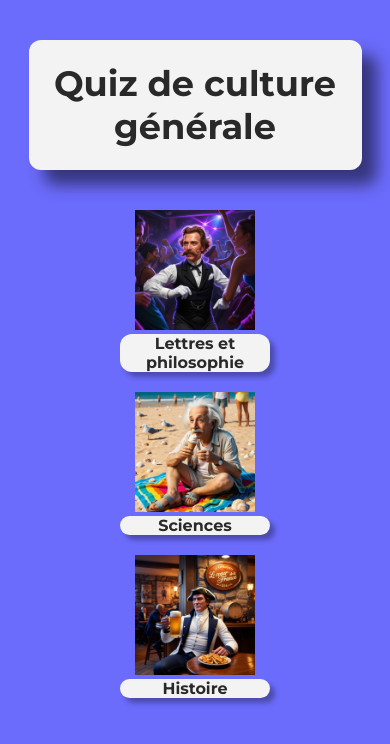
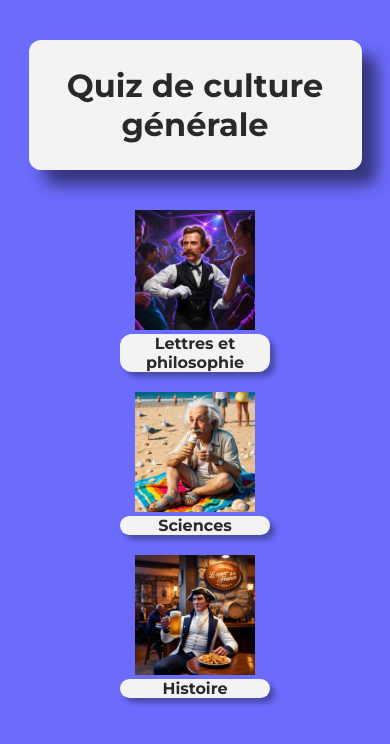
Before and after one commit to toni38-create/quiz-de-culture-g-n-rale, a plain HTML site: page index.html in a window 390 px wide. Drawn offline with Linux system fonts and the light colour scheme.

Commit message:
media.css

```diff
--- a/media.css
+++ b/media.css
@@ -11,7 +11,7 @@
     }
 
     .titre {
-    font-size: 2.2rem !important;
+    font-size: 2rem !important;
     }
 
     .image-container {
```
